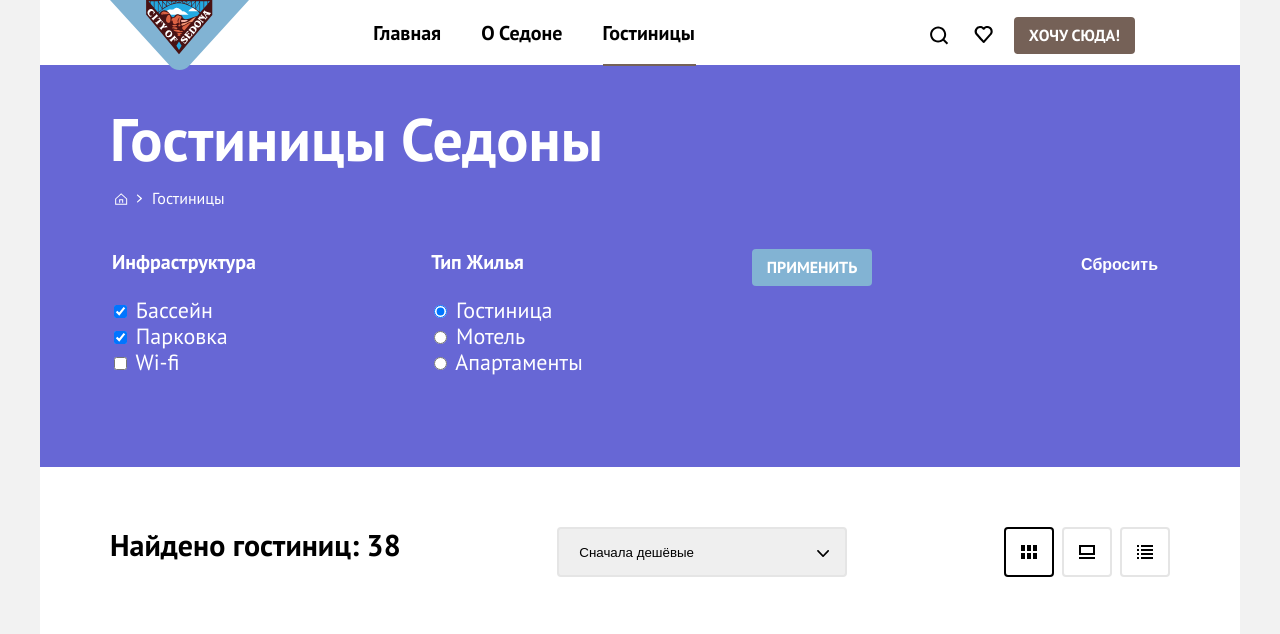
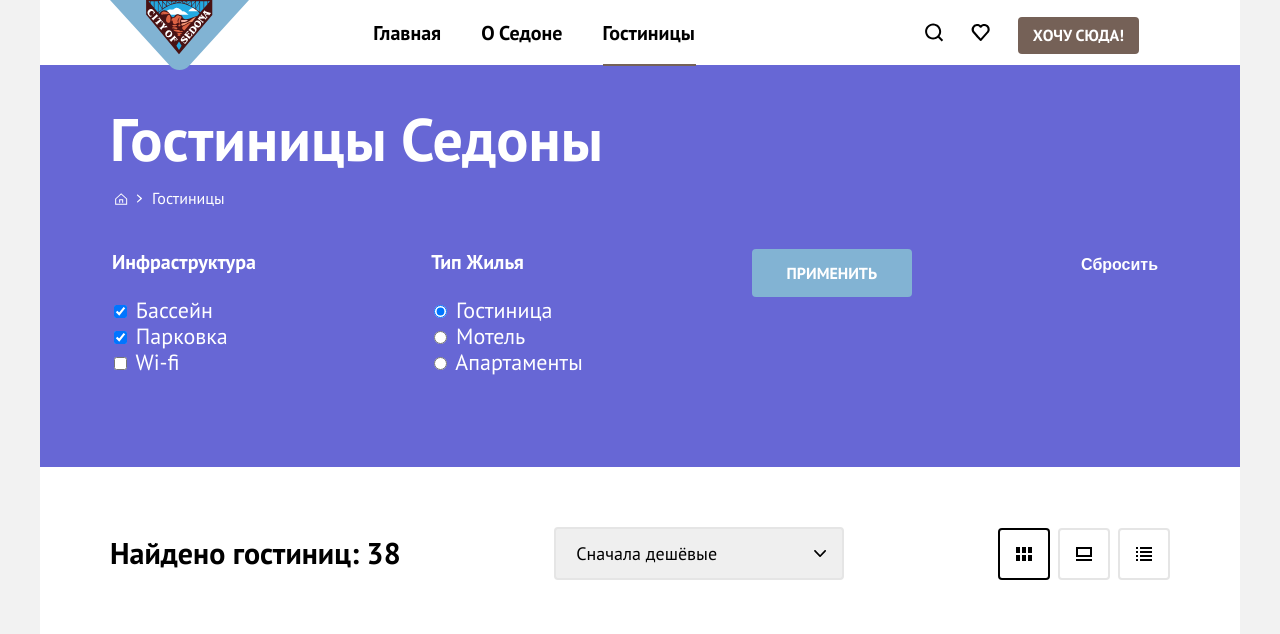
Before and after one commit to htmlacademy-htmlcss/2111697-sedona-34, a plain HTML site: page catalog.html in a window 1280 px wide. Shown: the top 634 px of the page. Drawn offline with Linux system fonts and the light colour scheme.

Commit message:
8 Декор
на проверку

```diff
--- a/catalog.html
+++ b/catalog.html
@@ -105,7 +105,7 @@
                   </ul>
                 </fieldset>
                 <div class="filter-apply-button">
-                  <button class="button button-blue" type="submit">Применить</button>
+                  <button class="button button-blue button-blue-apply" type="submit">Применить</button>
                 </div>
                 <div class="filter-reset-button">
                   <button class="button button-reset" type="reset">Сбросить</button>
--- a/styles/styles.css
+++ b/styles/styles.css
@@ -78,7 +78,7 @@ body {
 .navigation-user-item-search {
   background-image:url("/images/icon/search.svg");
   background-repeat:no-repeat;
-  background-position:18px 18px;
+  background-position:center center;
   cursor: pointer;
 }
 
@@ -93,7 +93,7 @@ body {
 .navigation-user-item-favorite {
   background-image:url("/images/icon/favorite.svg");
   background-repeat:no-repeat;
-  background-position:18px 18px;
+  background-position:center center;
   cursor: pointer;
 }
 
@@ -144,8 +144,8 @@ body {
 }
 
 .navigation-user-item {
-  min-width: 16px;
-  min-height: 22px;
+  min-width: 18px;
+  min-height: 18px;
   padding:14px;
 }
 
@@ -172,10 +172,7 @@ body {
 
 .welcome {
   min-height:428px;
-  padding-top: 51px;
-  padding-bottom: 82px;
-  padding-left: 70px;
-  padding-right: 70px;
+  padding:51px 70px 82px;
   background-image:url(../images/background-sedona.svg),url(../images/sedona-background.jpg);
   background-color:#82B3D3;
   background-repeat: no-repeat;
@@ -427,12 +424,17 @@ body {
   background-color:#7DB54F;
 }
 
+.button-blue-apply {
+  min-width:160px;
+  min-height: 48px;
+  padding: 14px 15px;
+}
+
 .button-blue {
   background-color: #82B3D3;
   font-family: 'PT Sans';
   font-style: normal;
   cursor: pointer;
-
 }
 
 .button-blue:hover {
@@ -545,6 +547,8 @@ body {
 .logo-html-academy {
   min-width: 115px;
   min-height: 33px;
+  margin-top: 9px;
+  margin-bottom: 8px;
 }
 
 .logo-html-academy:hover {
@@ -711,8 +715,13 @@ a.breadcrumbs-link:active {
 }
 
 .select-control {
-  width: 290px;
-  height:50px;
+  font-family: 'PT Sans';
+  font-style: normal;
+  font-weight: 400;
+  font-size: 18px;
+  line-height: 21px;
+  min-width: 290px;
+  min-height:49px;
   padding: 14px 20px;
   border: 2px solid #E5E5E5;
   border-radius: 4px;
@@ -737,7 +746,7 @@ a.breadcrumbs-link:active {
 
 .card-container {
   display:flex;
-  align-items:flex-start;
+  align-items:center;
   gap:8px;
 }
 
@@ -747,8 +756,8 @@ a.breadcrumbs-link:active {
   align-items:center;
   border: 2px solid #E5E5E5;
   border-radius: 4px;
-  width:46px;
-  height:46px;
+  width:48px;
+  height:48px;
 }
 
 
@@ -779,7 +788,7 @@ a.breadcrumbs-link:active {
 }
 
 .hotels-found {
-  margin: 0;
+  margin:8px 0 5px;
   font-size: 30px;
   line-height: 36px;
 }
```
